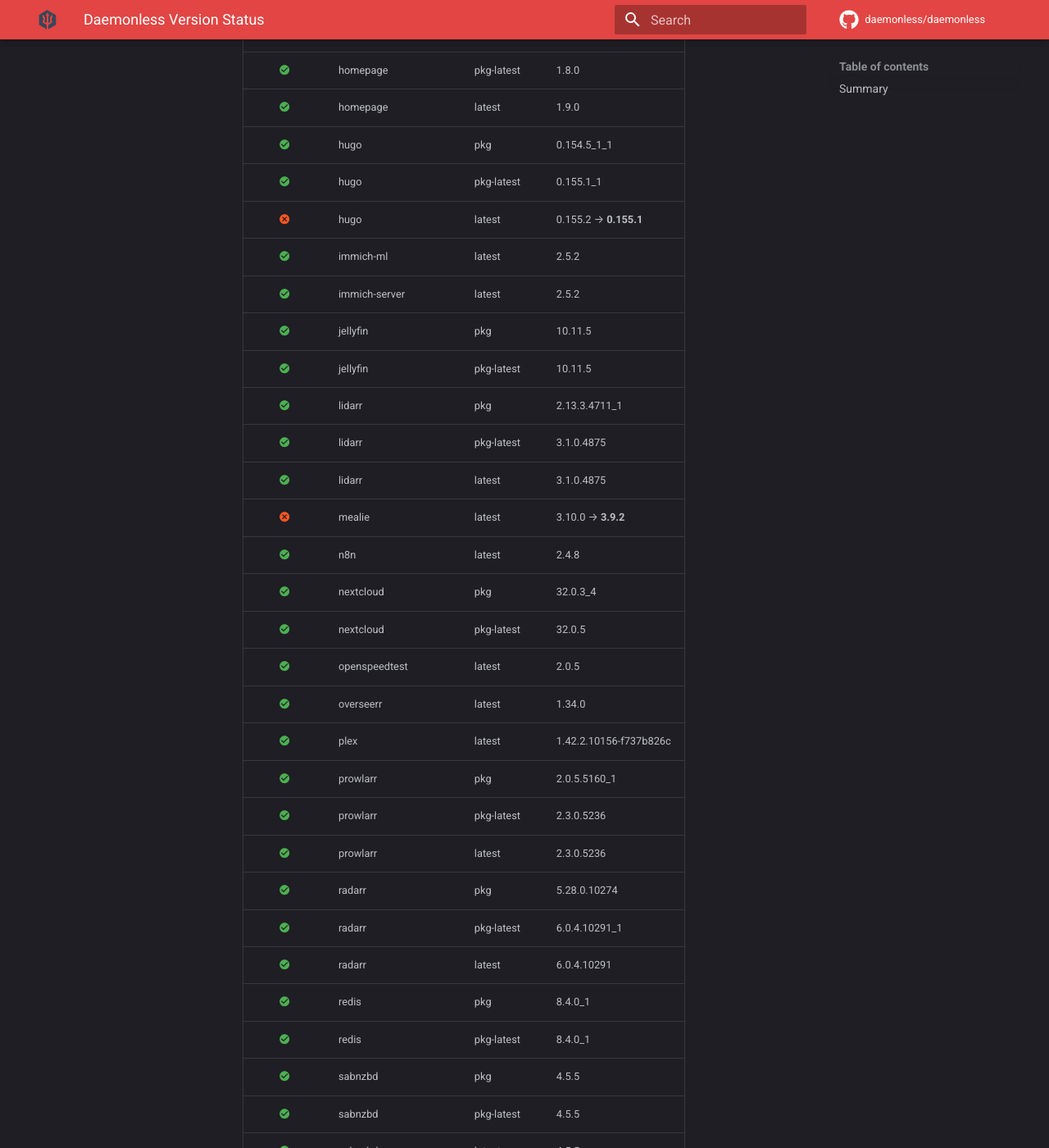
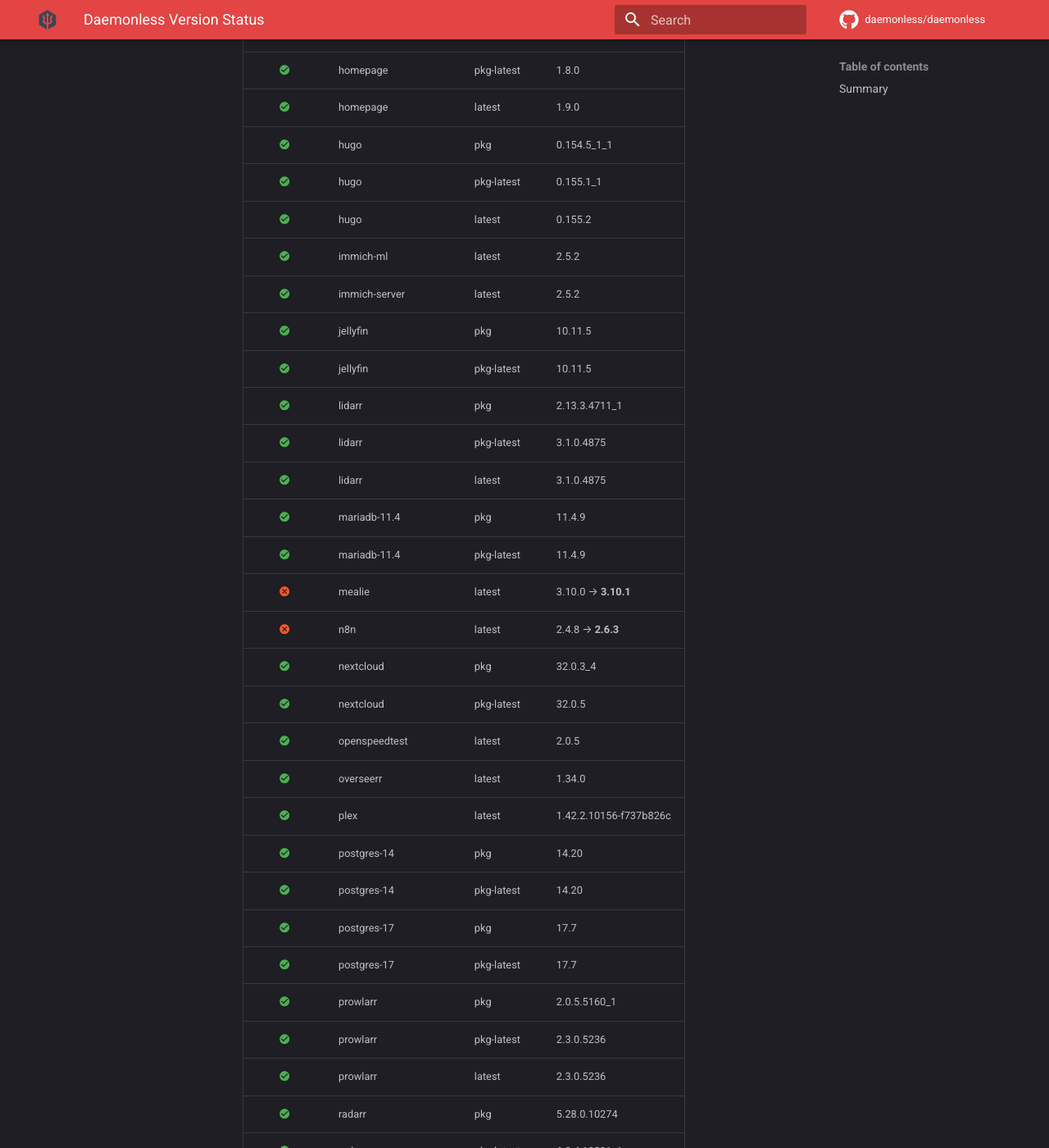
Before and after one commit to daemonless/daemonless-io, an MkDocs documentation site: the page built from docs/status.md, in a window 1280 px wide and 1400 px high, scrolled down 665 px. Shown: the whole window at 82% size. Built offline with MkDocs 1.6.1 and Material for MkDocs 9.7.7, drawn with Linux system fonts in a browser that asks for light colours; comment, search, counter and statistics services are not loaded; some of the changed text lies outside the part shown.

Commit message:
Update version status [skip ci]

```diff
--- a/docs/status.md
+++ b/docs/status.md
@@ -16,7 +16,7 @@
 | :material-check-circle:{ .current } | homepage | latest | 1.9.0 |
 | :material-check-circle:{ .current } | hugo | pkg | 0.154.5_1_1 |
 | :material-check-circle:{ .current } | hugo | pkg-latest | 0.155.1_1 |
-| :material-close-circle:{ .outdated } | hugo | latest | 0.155.2 → **0.155.1** |
+| :material-check-circle:{ .current } | hugo | latest | 0.155.2 |
 | :material-check-circle:{ .current } | immich-ml | latest | 2.5.2 |
 | :material-check-circle:{ .current } | immich-server | latest | 2.5.2 |
 | :material-check-circle:{ .current } | jellyfin | pkg | 10.11.5 |
@@ -24,13 +24,19 @@
 | :material-check-circle:{ .current } | lidarr | pkg | 2.13.3.4711_1 |
 | :material-check-circle:{ .current } | lidarr | pkg-latest | 3.1.0.4875 |
 | :material-check-circle:{ .current } | lidarr | latest | 3.1.0.4875 |
-| :material-close-circle:{ .outdated } | mealie | latest | 3.10.0 → **3.9.2** |
-| :material-check-circle:{ .current } | n8n | latest | 2.4.8 |
+| :material-check-circle:{ .current } | mariadb-11.4 | pkg | 11.4.9 |
+| :material-check-circle:{ .current } | mariadb-11.4 | pkg-latest | 11.4.9 |
+| :material-close-circle:{ .outdated } | mealie | latest | 3.10.0 → **3.10.1** |
+| :material-close-circle:{ .outdated } | n8n | latest | 2.4.8 → **2.6.3** |
 | :material-check-circle:{ .current } | nextcloud | pkg | 32.0.3_4 |
 | :material-check-circle:{ .current } | nextcloud | pkg-latest | 32.0.5 |
 | :material-check-circle:{ .current } | openspeedtest | latest | 2.0.5 |
 | :material-check-circle:{ .current } | overseerr | latest | 1.34.0 |
 | :material-check-circle:{ .current } | plex | latest | 1.42.2.10156-f737b826c |
+| :material-check-circle:{ .current } | postgres-14 | pkg | 14.20 |
+| :material-check-circle:{ .current } | postgres-14 | pkg-latest | 14.20 |
+| :material-check-circle:{ .current } | postgres-17 | pkg | 17.7 |
+| :material-check-circle:{ .current } | postgres-17 | pkg-latest | 17.7 |
 | :material-check-circle:{ .current } | prowlarr | pkg | 2.0.5.5160_1 |
 | :material-check-circle:{ .current } | prowlarr | pkg-latest | 2.3.0.5236 |
 | :material-check-circle:{ .current } | prowlarr | latest | 2.3.0.5236 |
@@ -70,5 +76,5 @@
 
 ## Summary
 
-- :material-check-circle:{ .current } Current: 30
-- :material-close-circle:{ .outdated } Outdated: 2
+- :material-check-circle:{ .current } Current: 32
+- :material-close-circle:{ .outdated } Outdated: 3
```
Also changed, not shown: other parts of docs/status.md (+1 -1 lines).
